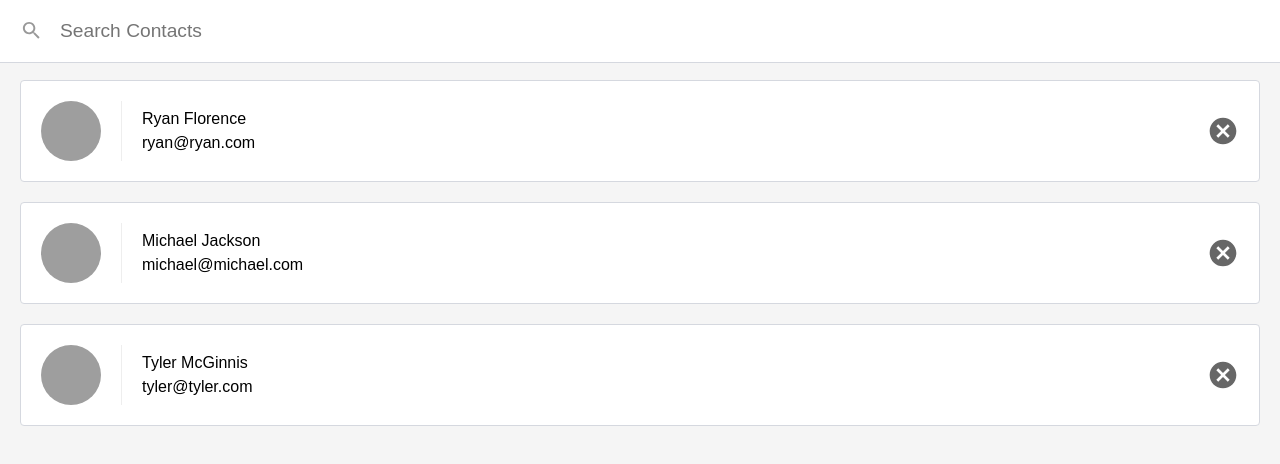
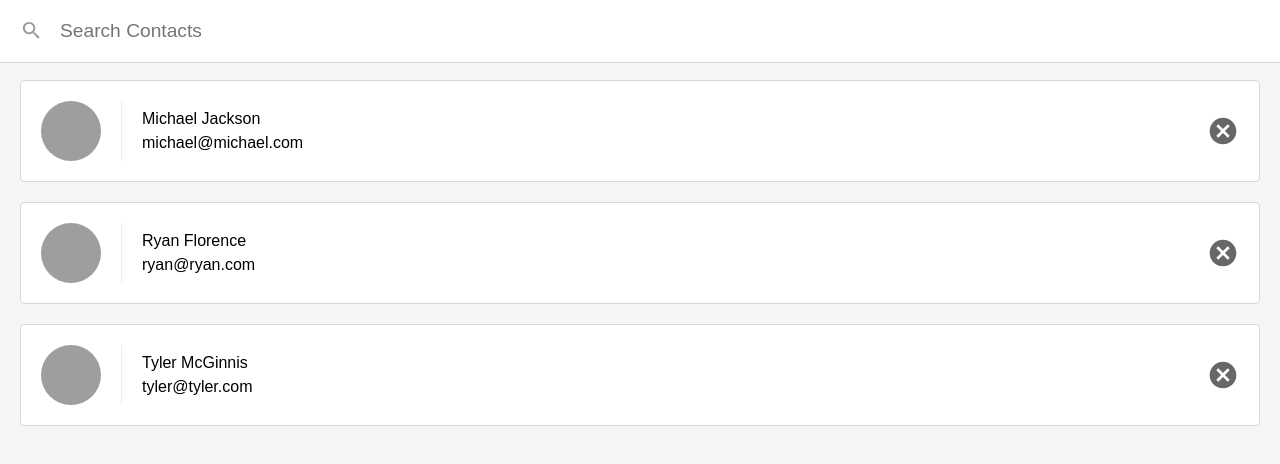
Before and after one commit to tomroper/React-Contacts-SPA, a React (Create React App) app: page / in a window 1280 px wide. Shown: the top 464 px of the page. Built offline with nearby package versions, Linux system fonts and the light colour scheme.

Commit message:
adds contact searching

```diff
--- a/package.json
+++ b/package.json
@@ -3,10 +3,12 @@
   "version": "0.1.0",
   "private": true,
   "dependencies": {
+    "escape-string-regexp": "^1.0.5",
     "prop-types": "^15.5.10",
     "react": "^15.6.1",
     "react-dom": "^15.6.1",
-    "react-scripts": "1.0.10"
+    "react-scripts": "1.0.10",
+    "sort-by": "^1.2.0"
   },
   "scripts": {
     "start": "react-scripts start",
--- a/src/App.js
+++ b/src/App.js
@@ -1,6 +1,5 @@
 import React, { Component } from 'react'
 import ListContacts from './ListContacts'
-
 
 class App extends Component {
   state = {
--- a/src/ListContacts.js
+++ b/src/ListContacts.js
@@ -1,5 +1,7 @@
 import React, {Component} from 'react'
 import PropTypes from 'prop-types'
+import escapeRegExp from 'escape-string-regexp'
+import sortBy from 'sort-by'
 
 class ListContacts extends Component {
 
@@ -17,6 +19,16 @@
   }
 
   render() {
+    let showingContacts
+    if (this.state.query) {
+      const match = new RegExp(escapeRegExp(this.state.query), 'i')
+      showingContacts = this.props.contacts.filter((contact) => match.test(contact.name))
+    } else {
+      showingContacts = this.props.contacts
+    }
+
+    showingContacts.sort(sortBy('name'))
+
     return(
       <div className='list-contacts'>
         <div className='list-contacts-top'>
@@ -29,7 +41,7 @@
           />
         </div>
         <ol className='contact-list'>
-          {this.props.contacts.map((contact) => (
+          {showingContacts.map((contact) => (
             <li key={contact.id} className="contact-list-item">
               <div className='contact-avatar' style={{
                 backgroundImage: `url(${contact.avatarURL})`
@@ -45,10 +57,8 @@
           ))}
         </ol>
       </div>
-
     )
   }
 }
 
-
 export default ListContacts
```
